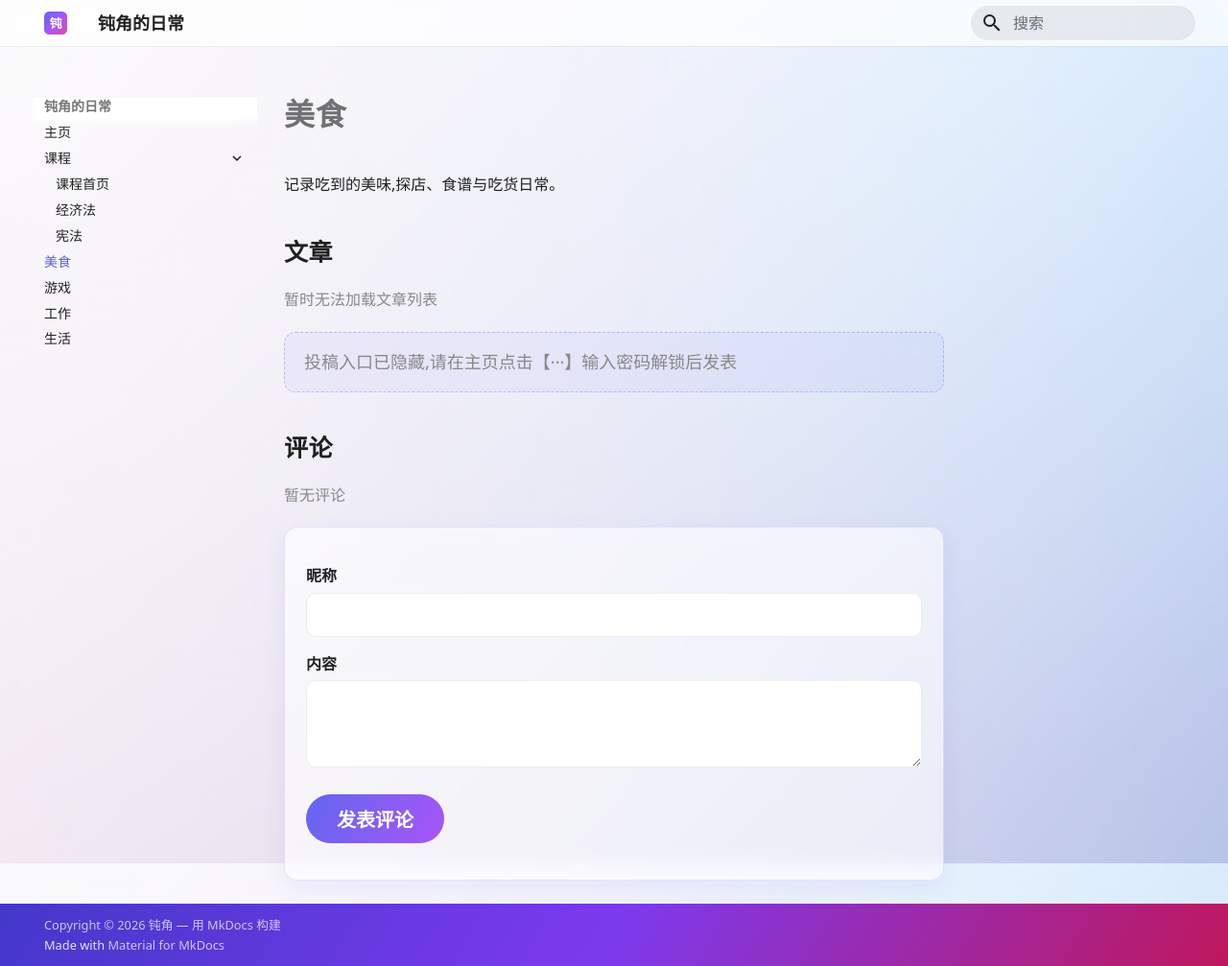
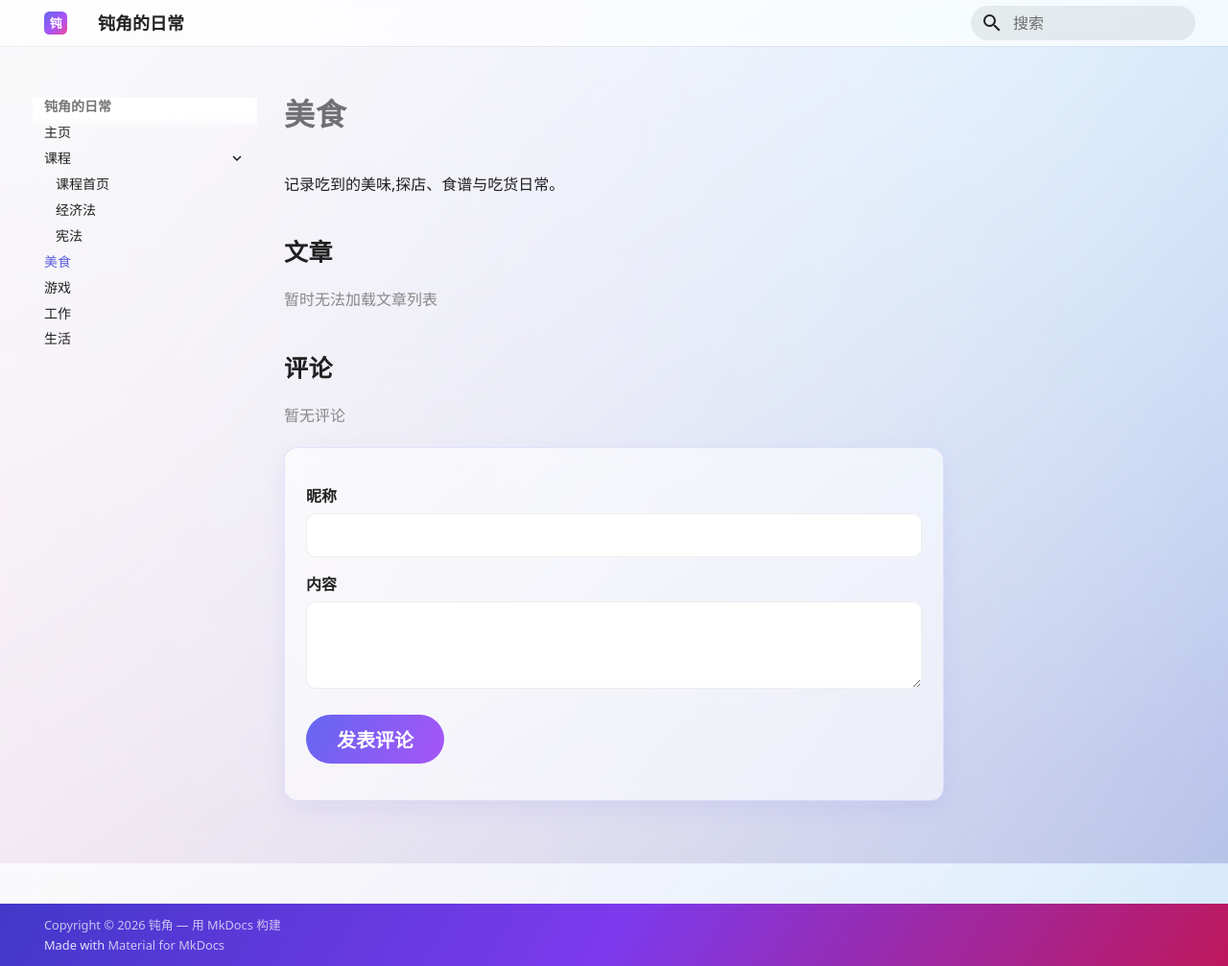
Before and after one commit to WYCwyc0508/WYCwyc0508.github.io, an MkDocs documentation site: the page built from docs/food/index.md, in a window 1280 px wide and 1007 px high. Shown: the whole window at 96% size. Built offline with MkDocs 1.6.1 and Material for MkDocs 9.7.7, drawn with Linux system fonts in a browser that asks for light colours.

Commit message:
style: remove locked posting hint on section pages

```diff
--- a/docs/assets/javascripts/posting.js
+++ b/docs/assets/javascripts/posting.js
@@ -184,7 +184,7 @@
           "<div class='sw-status'></div>" +
           "</form>" +
           "</details>"
-        : "<p class='sw-post-locked'>投稿入口已隐藏,请在主页点击【···】输入密码解锁后发表</p>") +
+        : "") +
       "<h2>评论</h2>" +
       "<div class='sw-comments'></div>" +
       "<form class='sw-comment-form'>" +
--- a/docs/assets/stylesheets/extra.css
+++ b/docs/assets/stylesheets/extra.css
@@ -289,16 +289,6 @@ body {
   font-weight: 600;
 }
 
-.sw-post-locked {
-  margin: 1rem 0;
-  padding: 0.8rem 1rem;
-  color: #888;
-  font-size: 0.9rem;
-  border: 1px dashed rgba(99, 102, 241, 0.35);
-  border-radius: 12px;
-  background: rgba(99, 102, 241, 0.06);
-}
-
 .secret-link[hidden] {
   display: none;
 }
```
